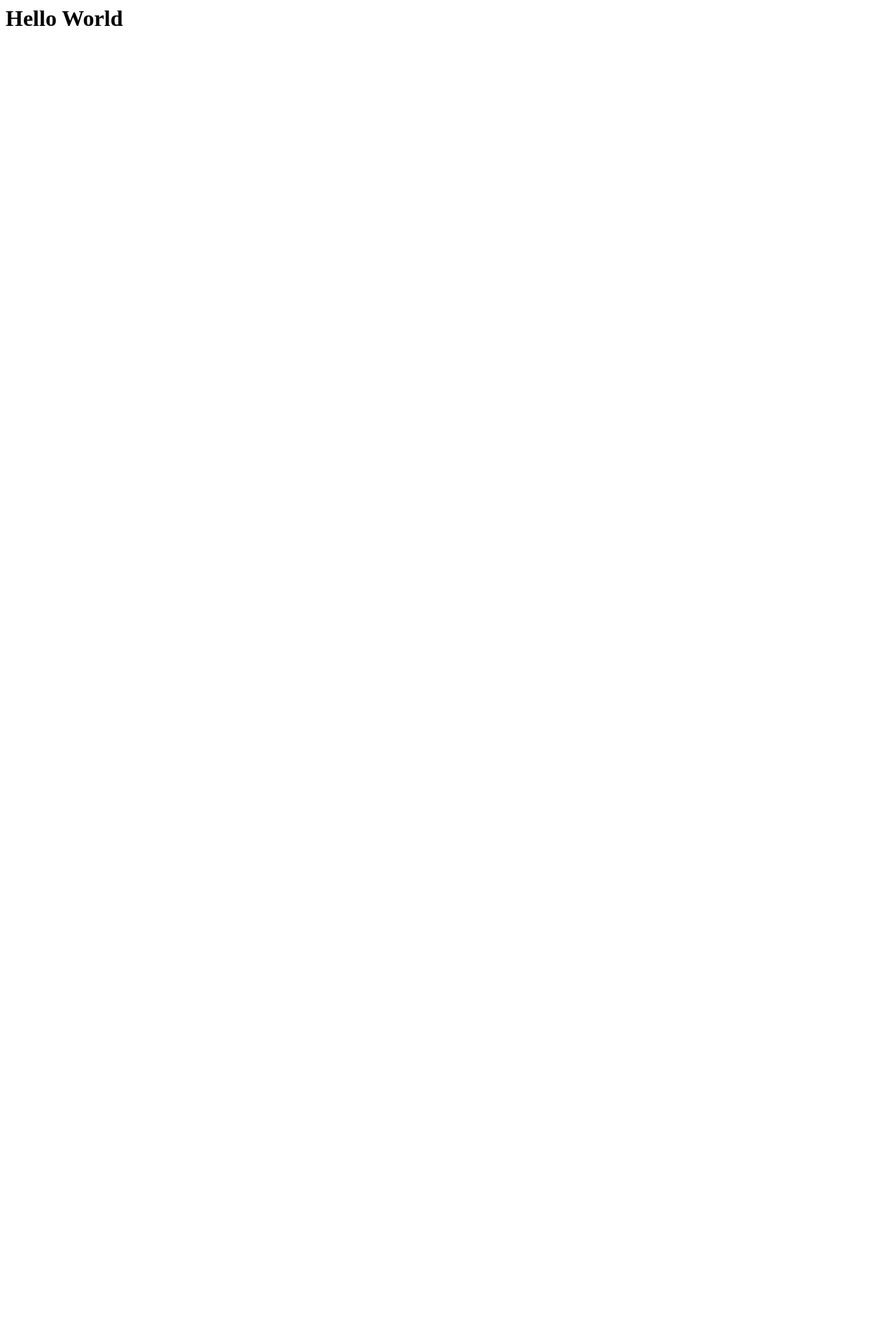
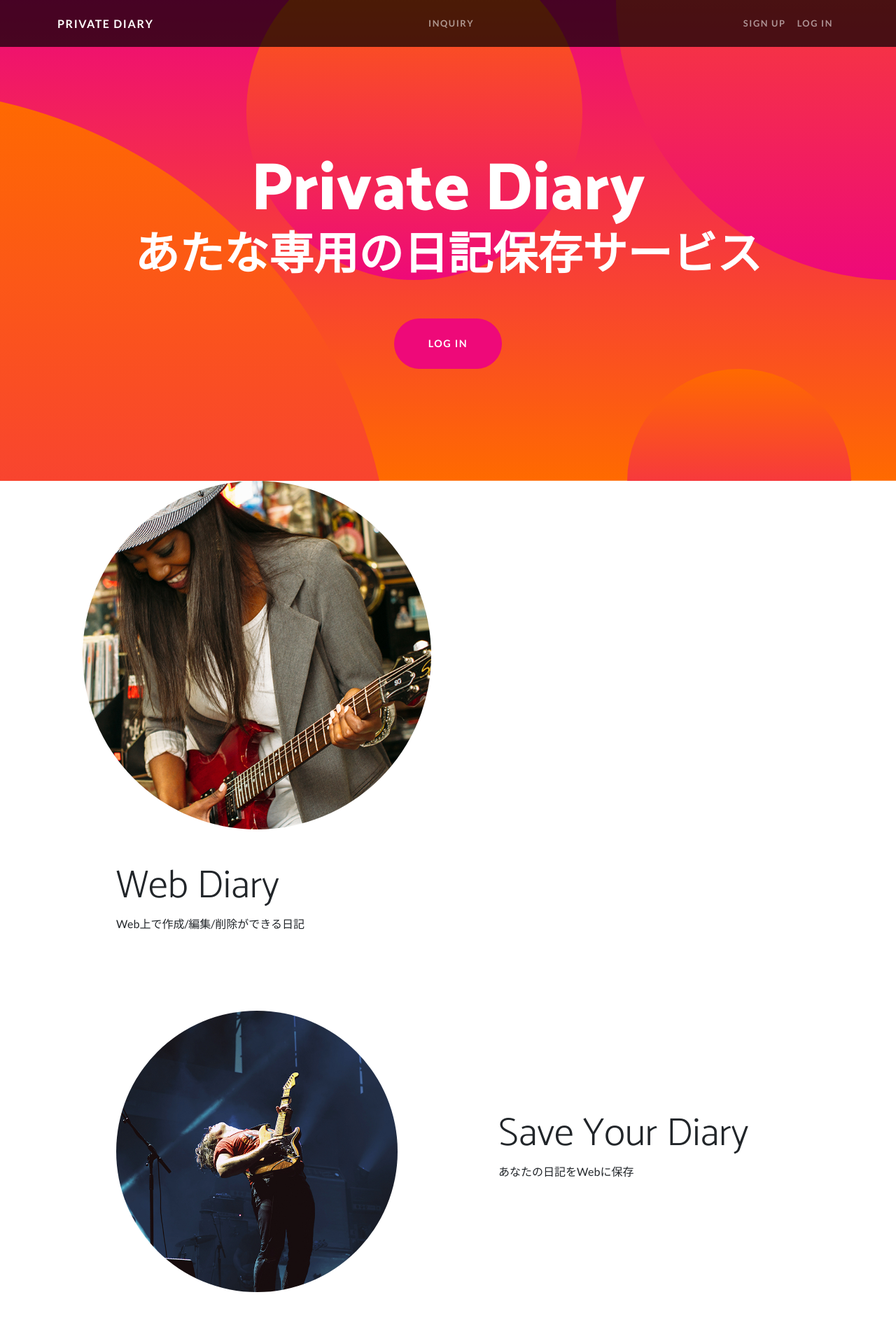
Before and after one commit to hidekazuyamamoto/private_disry, a Django app: page / in a window 1280 px wide. Before the commit the part shown is almost empty. Shown: the top 1893 px of the page at 70% size. Before the commit the page ends 37 px from the top, so only its background shows below. Run offline with Django 3.2, Linux system fonts and the light colour scheme; some libraries are stand-ins or nearby versions.

Commit message:
ビュー表示完了

```diff
--- /dev/null
+++ b/diary/templates/base.html
@@ -0,0 +1,46 @@
+{% load static %}
+
+<html lang="ja">
+
+<head>
+    <meta charset="UTF-8">
+    <meta name="viewport" content="width=device-width, initial-scale=1,shrink-to-fit=no">
+    <meta name="description" content="">
+    <meta name="author" content="">
+    <title>{% block title%}{% endblock %}</title>
+    <script src="https://use.fontawesome.com/releases/v5.15.3/js/all.js" crossorigin="anonymous"></script>
+    <link href="https://fonts.googleapis.com/css?family=Catamaran:100,200,300,400,500,600,700,800,900" rel="stylesheet">
+    <link href="https://fonts.googleapis.com/css?family=lato:100,100i,300,300i,400,400i,700,700i,900,900i" rel="stylesheet">
+    <link href="{% static 'css/one-page-wonder.min.css' %}"  rel="stylesheet">
+    <link rel="stylesheet" type="text/css" href="{% static 'css/mystyle.css' %}">
+    {% block head%}{%endblock%}
+</head>
+<body>
+    <div id="wrapper">
+    <nav class="navbar navbar-expand-lg navbar-dark navbar-custom fixed-top">
+        <div class="container">
+            <a class="navbar-brand" href="{%url 'diary:index'%}">PRIVATE DIARY</a>
+            <button class="navbar-toggler" type="button" data-bs-toggle="collapse" data-bs-target="#navbarResponsive" aria-controls="navbarResponsive" aria-expanded="false" aria-label="Toggle navigation">
+                <span class="navbar-toggler-icon"></span>
+            </button>
+            <div class="collapse navbar-collapse" id="navbarResponsive">
+                <ul class="navbar-nav ms-auto">
+                    <li class="nav-item {%block active_inquiry%}{%endblock%}"><a class="nav-link" href="#">INQUIRY</a>
+                    </li>
+                </ul>
+                <ul class="navbar-nav ms-auto">
+                    <li class="nav-item"><a class="nav-link" href="#!">Sign Up</a></li>
+                    <li class="nav-item"><a class="nav-link" href="#!">Log In</a></li>
+                </ul>
+            </div>
+        </div>
+    </nav>
+{%block header%}{%endblock%}
+{%block contents%}{%endblock%}
+<footer class="py-5 bg-black">
+    <div class="container px-5"><p class="m-0 text-center text-white small">Copyright &copy; Your Website 2021</p></div>
+</footer>
+        <script src="https://cdn.jsdelivr.net/npm/bootstrap@5.1.0/dist/js/bootstrap.bundle.min.js"></script>
+</div>
+</body>
+</html>
--- a/diary/templates/index.html
+++ b/diary/templates/index.html
@@ -1,10 +1,74 @@
-<!DOCUMENT html>
-<html lang="ja">
-<head>
-    <meta charset="UTF-8">
-    <title>トップページ</title>
-</head>
-<body>
-    <h1>Hello World</h1>
-</body>
-</html>
+{% extends 'base.html' %}
+
+{% load static %}
+
+{% block title %}
+
+Web上にあなたの専用日記ページを保存できるサービス|Private Diary
+{%endblock%}
+{%block header%}
+        <header class="masthead text-center text-white">
+            <div class="masthead-content">
+                <div class="container px-5">
+                    <h1 class="masthead-heading mb-0">Private Diary</h1>
+                    <h2 class="masthead-subheading mb-0">あたな専用の日記保存サービス</h2>
+                    <a class="btn btn-primary btn-xl rounded-pill mt-5" href="#scroll">LOG IN</a>
+                </div>
+            </div>
+            <div class="bg-circle-1 bg-circle"></div>
+            <div class="bg-circle-2 bg-circle"></div>
+            <div class="bg-circle-3 bg-circle"></div>
+            <div class="bg-circle-4 bg-circle"></div>
+        </header>
+{%endblock%}
+        <!-- Content section 1-->
+{% block contents %}
+        <section id="scroll">
+            <div class="container px-5">
+                <div class="row gx-5 align-items-center">
+                    <div class="col-lg-6 order-lg-2">
+<img class="img-fluid rounded-circle" src="{% static 'img/01.jpg'%}" alt="..." /></div>
+                    </div>
+                    <div class="col-lg-6 order-lg-1">
+                        <div class="p-5">
+                            <h2 class="display-4">Web Diary</h2>
+                            <p>Web上で作成/編集/削除ができる日記</p>
+                        </div>
+                    </div>
+                </div>
+            </div>
+        </section>
+        <!-- Content section 2-->
+        <section>
+            <div class="container px-5">
+                <div class="row gx-5 align-items-center">
+                    <div class="col-lg-6">
+                        <div class="p-5">
+                            <img class="img-fluid rounded-circle" src="{% static 'img/02.jpg'%}" alt="..." /></div>
+                    </div>
+                    <div class="col-lg-6">
+                        <div class="p-5">
+                            <h2 class="display-4">Save Your Diary</h2>
+                            <p>あなたの日記をWebに保存</p>
+                        </div>
+                    </div>
+                </div>
+            </div>
+        </section>
+        <!-- Content section 3-->
+        <section>
+            <div class="container px-5">
+                <div class="row gx-5 align-items-center">
+                    <div class="col-lg-6 order-lg-2">
+<img class="img-fluid rounded-circle" src="{% static 'img/03.jpg'%}" alt="..." /></div>
+                    </div>
+                    <div class="col-lg-6 order-lg-1">
+                        <div class="p-5">
+                            <h2 class="display-4">Membership System</h2>
+                            <p>会員制のWeb日記サービス</p>
+                        </div>
+                    </div>
+                </div>
+            </div>
+        </section>
+{% endblock %}
--- a/diary/urls.py
+++ b/diary/urls.py
@@ -3,5 +3,5 @@ from . import views
 
 app_name = 'diary'
 urlpatterns = [
-    path("", views.IndexView.as_view(), name="Index"),
+    path("", views.IndexView.as_view(), name="index"),
 ]
--- a/private_disry/settings.py
+++ b/private_disry/settings.py
@@ -155,6 +155,5 @@ LOGGING = {
     }
 }
 STATICFILES_DIRS = (
-
-    os.path.join(BASE_DIR, 'static')
+    os.path.join(BASE_DIR, 'static'),
 )
--- /dev/null
+++ b/static/css/mystyle.css
@@ -0,0 +1,8 @@
+#wrapper{
+    display: flex;
+    flex-direction:column;
+    min-height: 100vh;
+    }
+footer{
+margin-top:auto;
+}
```
Also changed, not shown: static/vendor/scripts.js (deleted, +0 -7 lines), static/css/one-page-wonder.min.css (renamed from static/css/styles.css).
